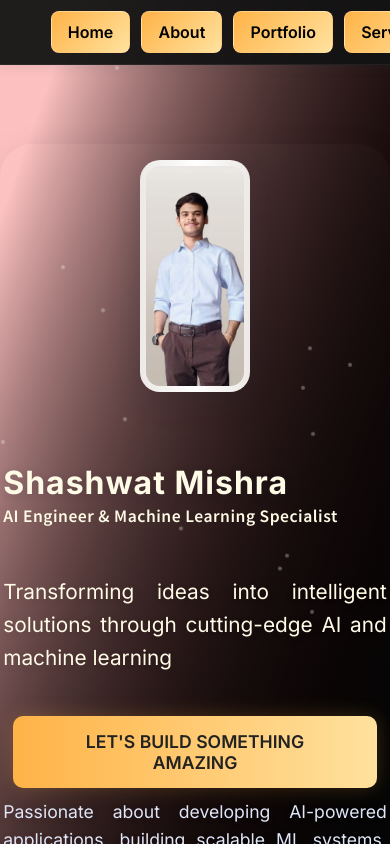
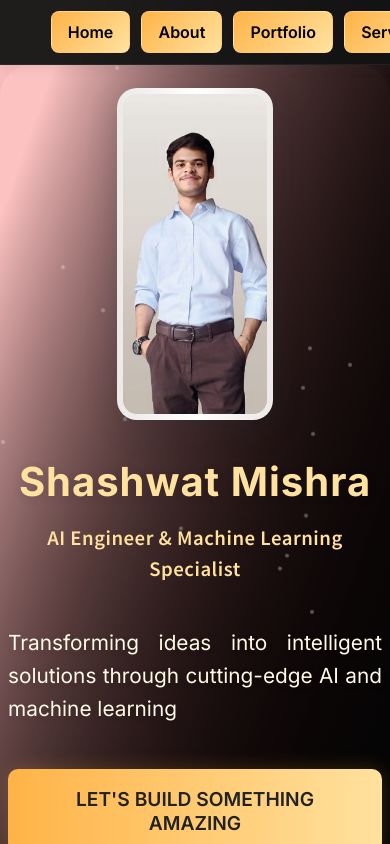
Before and after one commit to StrikerSam-Ai/Portfolio, a React (Vite) app: page / in a window 390 px wide. Built offline with nearby package versions, Linux system fonts and the light colour scheme.

Commit message:
modify: necessary changes for visual appeal

```diff
--- a/src/App.css
+++ b/src/App.css
@@ -171,7 +171,7 @@ html, body, #root {
 }
 
 .hero-section {
-  min-height: 90vh;
+  min-height: 100vh;
   width: 100%;
   display: flex;
   flex-direction: column;
@@ -180,8 +180,8 @@ html, body, #root {
   padding: 0 1.5rem 0 1.5rem;
   box-sizing: border-box;
   position: relative;
-  margin-top: 5rem;
-  margin-bottom: 8rem;
+  margin-top: 0;
+  margin-bottom: 0;
 }
 
 .about-section {
@@ -224,7 +224,7 @@ html, body, #root {
 .hero-name {
   font-family: 'Inter', sans-serif;
   font-size: 3rem;
-  color: var(--color-heading);
+  color: var(--color-divider);
   margin: 0.5rem 0 0.2rem 0;
   letter-spacing: 1px;
   font-weight: 700;
@@ -242,7 +242,7 @@ html, body, #root {
 
 .hero-tagline {
   font-size: 1.3rem;
-  color: var(--color-heading);
+  color: var(--color-secondary);
   margin-bottom: 2rem;
   max-width: 600px;
   text-align: center;
@@ -1266,24 +1266,17 @@ body, html {
   flex-direction: row;
   align-items: center;
   justify-content: center;
-  gap: 3rem;
+  gap: 2.5rem;
   width: 100%;
-  max-width: 1120px;
+  max-width: 900px;
   margin-left: auto;
   margin-right: auto;
   min-height: 70vh;
   flex-wrap: nowrap;
-  padding: 2.5rem;
+  padding: 2.5rem 1.5rem;
   background: rgba(255,255,255,0.02);
   border-radius: 2rem;
   box-shadow: 0 8px 32px rgba(26,34,56,0.10);
-}
-
-@media (max-width: 1200px) {
-  .hero-flex {
-    max-width: 98vw;
-    padding: 1.5rem;
-  }
 }
 
 @media (max-width: 900px) {
@@ -1294,12 +1287,22 @@ body, html {
     max-width: 100vw;
     padding: 1rem 0.2rem;
   }
+  .hero-portrait-gradient {
+    height: 180px;
+    border-radius: 16px;
+  }
+  .hero-name {
+    font-size: 2rem;
+  }
+  .hero-title {
+    font-size: 1.1rem;
+  }
 }
 
 .hero-portrait-gradient {
-  height: 360px;
+  height: 280px;
   width: auto;
-  border-radius: 32px;
+  border-radius: 24px;
   background: linear-gradient(to right, #ECE9E6 0%, #FFFFFF 51%, #ECE9E6 100%);
   padding: 6px;
   box-shadow: 0 8px 32px rgba(26,34,56,0.20);
@@ -1309,8 +1312,8 @@ body, html {
 
 @media (max-width: 900px) {
   .hero-portrait-gradient {
-    height: 220px;
-    border-radius: 20px;
+    height: 180px;
+    border-radius: 16px;
   }
 }
 
@@ -1319,7 +1322,7 @@ body, html, #root {
   background: var(--color-bg-gradient);
 }
 
-h1, h2, h3, h4, h5, h6, .hero-name, .hero-title, .about-title, .portfolio-title, .services-title, .contact-title {
+h1, h2, h3, h4, h5, h6, .about-title, .portfolio-title, .services-title, .contact-title {
   color: var(--color-heading);
 }
 
@@ -1374,3 +1377,146 @@ input:focus, textarea:focus {
   text-align: justify;
   line-height: 1.6;
 }
+
+.navbar-link-writing-records {
+  color: var(--color-text);
+  font-weight: 600;
+  transition: color 0.2s;
+  text-decoration: none;
+}
+.navbar-link-writing-records:hover {
+  color: var(--color-primary);
+}
+
+.hero-content {
+  flex: 1;
+  display: flex;
+  flex-direction: column;
+  justify-content: center;
+  align-items: center;
+  text-align: center;
+  max-width: 600px;
+}
+
+.hero-content > *:not(:last-child) {
+  margin-bottom: 1.2rem;
+}
+
+.hero-portrait-gradient {
+  height: 280px;
+  width: auto;
+  border-radius: 24px;
+  background: linear-gradient(to right, #ECE9E6 0%, #FFFFFF 51%, #ECE9E6 100%);
+  padding: 6px;
+  box-shadow: 0 8px 32px rgba(26,34,56,0.20);
+  display: block;
+  border: 0;
+}
+
+.hero-name {
+  font-size: 2.5rem;
+}
+
+.hero-title {
+  font-size: 1.3rem;
+}
+
+.btn-grad {
+  padding: 18px 50px;
+  font-size: 1.2rem;
+  margin: 1.5rem 0;
+}
+
+.hero-flex {
+  display: flex;
+  flex-direction: row;
+  align-items: center;
+  justify-content: center;
+  gap: 3.5rem;
+  width: 100%;
+  max-width: 1100px;
+  margin-left: auto;
+  margin-right: auto;
+  min-height: 70vh;
+  flex-wrap: nowrap;
+  padding: 3.5rem 2rem;
+  background: rgba(255,255,255,0.02);
+  border-radius: 2rem;
+  box-shadow: 0 8px 32px rgba(26,34,56,0.10);
+}
+
+.hero-portrait-wrapper {
+  display: flex;
+  align-items: center;
+  height: 100%;
+}
+
+.hero-portrait-gradient {
+  height: 100%;
+  min-height: 420px;
+  max-height: 600px;
+  width: auto;
+  border-radius: 32px;
+  background: linear-gradient(to right, #ECE9E6 0%, #FFFFFF 51%, #ECE9E6 100%);
+  padding: 6px;
+  box-shadow: 0 8px 32px rgba(26,34,56,0.20);
+  display: block;
+  border: 0;
+}
+
+.hero-content {
+  flex: 1;
+  display: flex;
+  flex-direction: column;
+  justify-content: center;
+  align-items: flex-start;
+  text-align: left;
+  max-width: 600px;
+  height: 100%;
+}
+
+.hero-content > *:not(:last-child) {
+  margin-bottom: 1.2rem;
+}
+
+.hero-tagline,
+.hero-description {
+  font-size: 1.3rem;
+  color: var(--color-heading);
+  margin-bottom: 2rem;
+  max-width: 600px;
+  text-align: left;
+  text-shadow: 0 2px 8px rgba(26,34,56,0.10);
+  padding-left: 0;
+  padding-right: 0;
+}
+
+.hero-description {
+  margin-bottom: 0;
+}
+
+@media (max-width: 900px) {
+  .hero-flex {
+    flex-direction: column;
+    gap: 2rem;
+    min-height: 60vh;
+    max-width: 100vw;
+    padding: 1.5rem 0.5rem;
+  }
+  .hero-portrait-gradient {
+    min-height: 220px;
+    max-height: 320px;
+    border-radius: 20px;
+  }
+  .hero-content {
+    align-items: center;
+    text-align: center;
+    height: auto;
+  }
+  .hero-tagline,
+  .hero-description {
+    text-align: center;
+    padding-left: 0;
+    padding-right: 0;
+  }
+}
```
